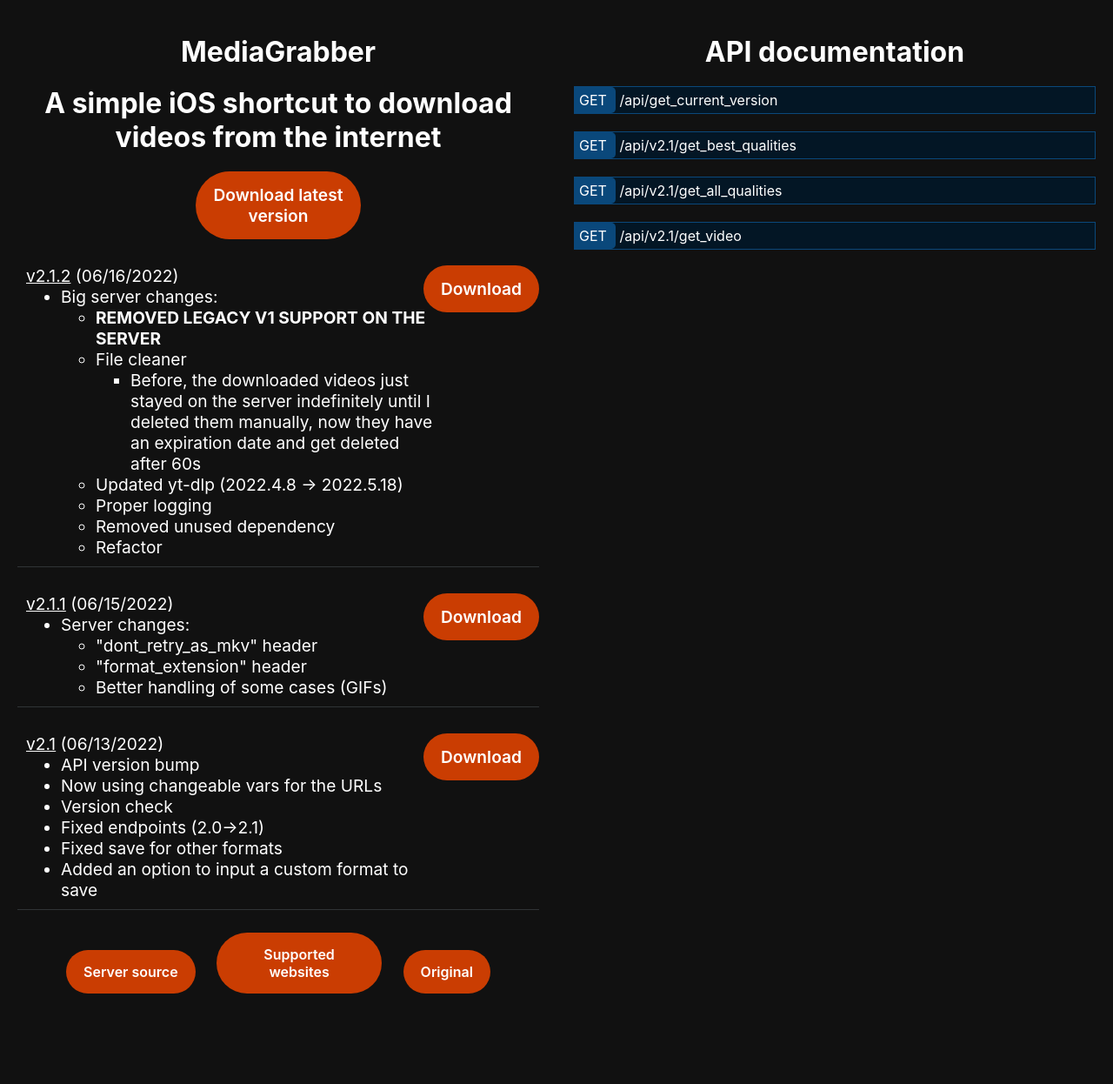
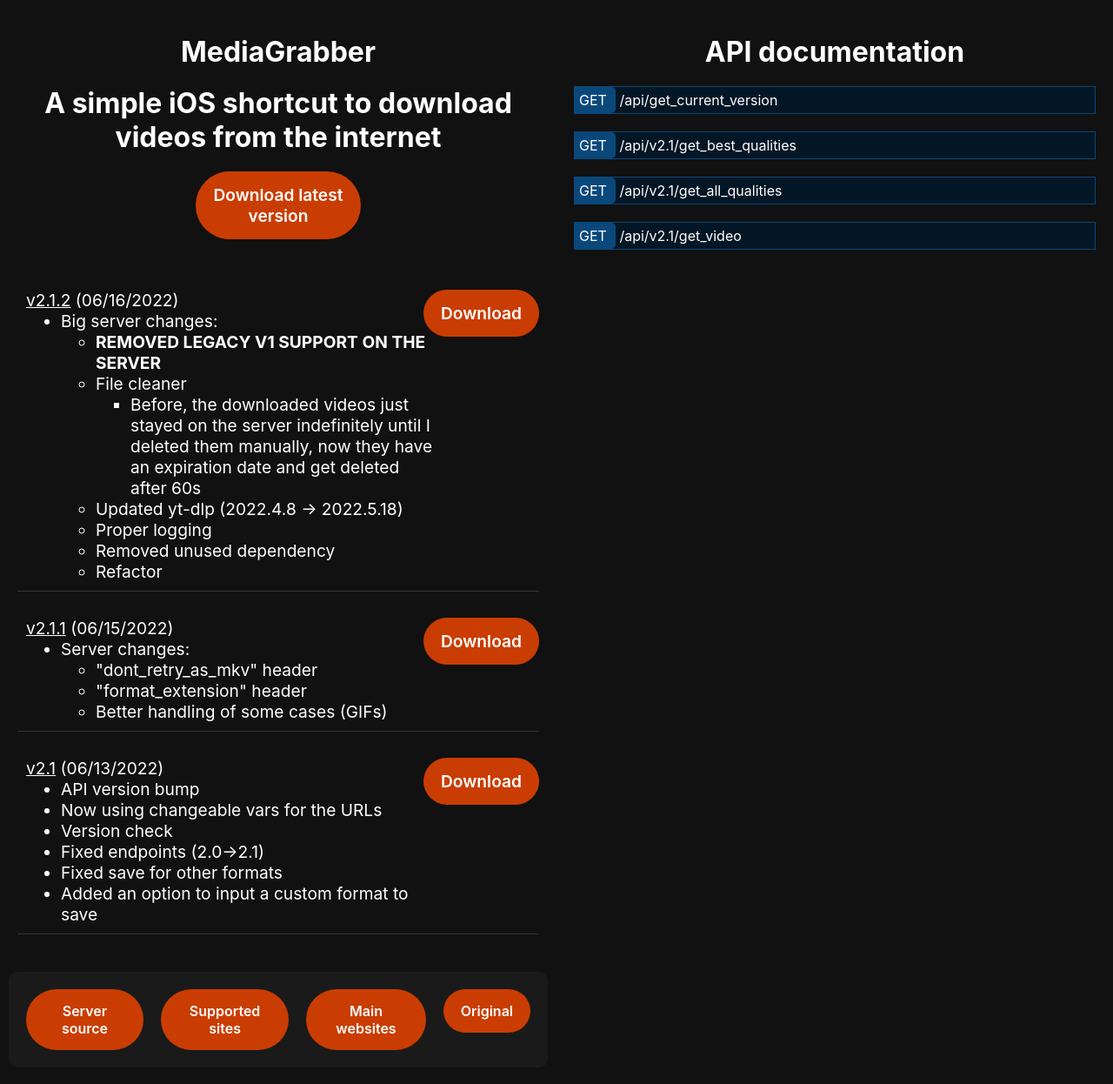
Before and after one commit to Nixuge/mediagrabber, a Flask app: page /index in a window 1280 px wide. Shown: the top 1246 px of the page at 87% size. Run offline with Flask 2, Linux system fonts and the light colour scheme.

Commit message:
Update index

```diff
--- a/templates/index.html
+++ b/templates/index.html
@@ -120,16 +120,22 @@
                     </ul>
                 </div>
             </div>
-
+            <div class="bottom_buttons">
                 <a id="serverSource" class="button" href="https://github.com/nixuge/mediagrabber">
                     <div class="innerbutton expandOutElement">Server source</div>
                 </a>
-            <a id="originalSource" class="button" href="https://github.com/yt-dlp/yt-dlp/blob/master/supportedsites.md">
-                <div class="innerbutton expandOutElement">Supported websites</div>
+                <a id="originalSource" class="button"
+                    href="https://github.com/yt-dlp/yt-dlp/blob/master/supportedsites.md">
+                    <div class="innerbutton expandOutElement">Supported sites</div>
+                </a>
+                <a id="originalSource" class="button" href="https://nixuge.me">
+                    <div class="innerbutton expandOutElement">Main websites</div>
                 </a>
                 <a id="originalSource" class="button" href="https://github.com/sayem314">
                     <div class="innerbutton expandOutElement">Original</div>
                 </a>
+            </div>
+
         </div>
     </div>
 
@@ -435,6 +441,8 @@
         display: block;
         height: 55vh;
         overflow: auto;
+        margin-top: 2vh;
+        margin-bottom: 2vh;
     }
 
     .releaseTableView {
@@ -455,6 +463,13 @@
     #apiEndpoints {
         overflow: auto;
     }
+
+    .bottom_buttons {
+        border-radius: 10px;
+        background-color: #1a1a1a;
+        display: inline-flex;
+    }
+
 </style>
 
 <style>
```
Lines whose indentation alone changed are shown as unchanged.
